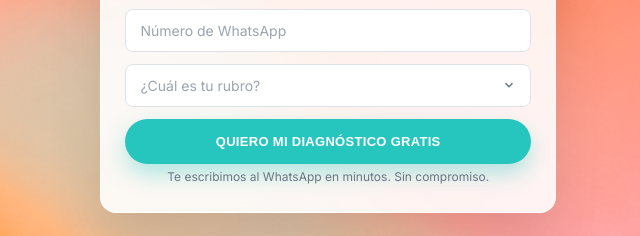
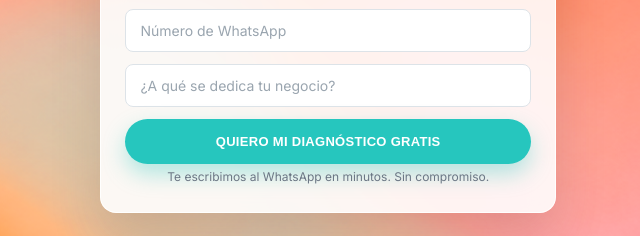
Before and after one commit to JoaquinTorresV/Aurun, a plain HTML site: page index.html in a window 1280 px wide. Shown: the part 534-770 px from the top of the page, 640-1280 px from the left. Drawn offline with Linux system fonts and the light colour scheme.

Commit message:
Rubro a texto libre para no perder leads de rubros no listados
Co-Authored-By: Claude Opus 4.8 <noreply@anthropic.com>

```diff
--- a/index.html
+++ b/index.html
@@ -122,17 +122,7 @@
       <form id="strategyForm" novalidate>
         <input type="text" name="nombre" placeholder="Tu nombre" required>
         <input type="tel" name="whatsapp" placeholder="Número de WhatsApp" required>
-        <select name="rubro" required>
-          <option value="" disabled selected>¿Cuál es tu rubro?</option>
-          <option>Automotriz</option>
-          <option>Clínica / Salud</option>
-          <option>Inmobiliaria</option>
-          <option>E-commerce</option>
-          <option>Retail / Tienda</option>
-          <option>Restaurante</option>
-          <option>Logística</option>
-          <option>Otro</option>
-        </select>
+        <input type="text" name="rubro" placeholder="¿A qué se dedica tu negocio?" required>
         <button type="submit" class="btn btn-teal btn-block">Quiero mi diagnóstico gratis</button>
         <p class="form-note">Te escribimos al WhatsApp en minutos. Sin compromiso.</p>
       </form>
```
